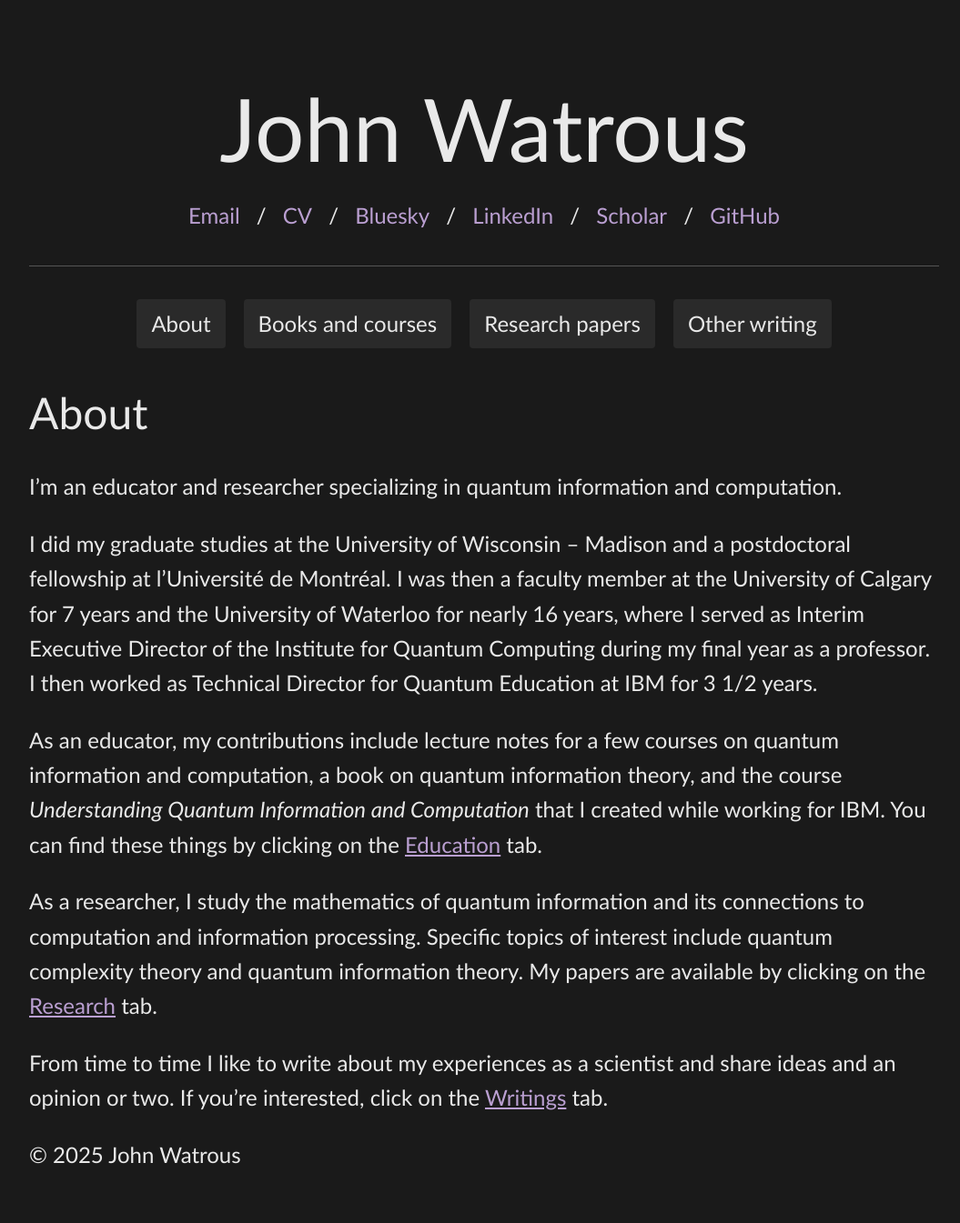
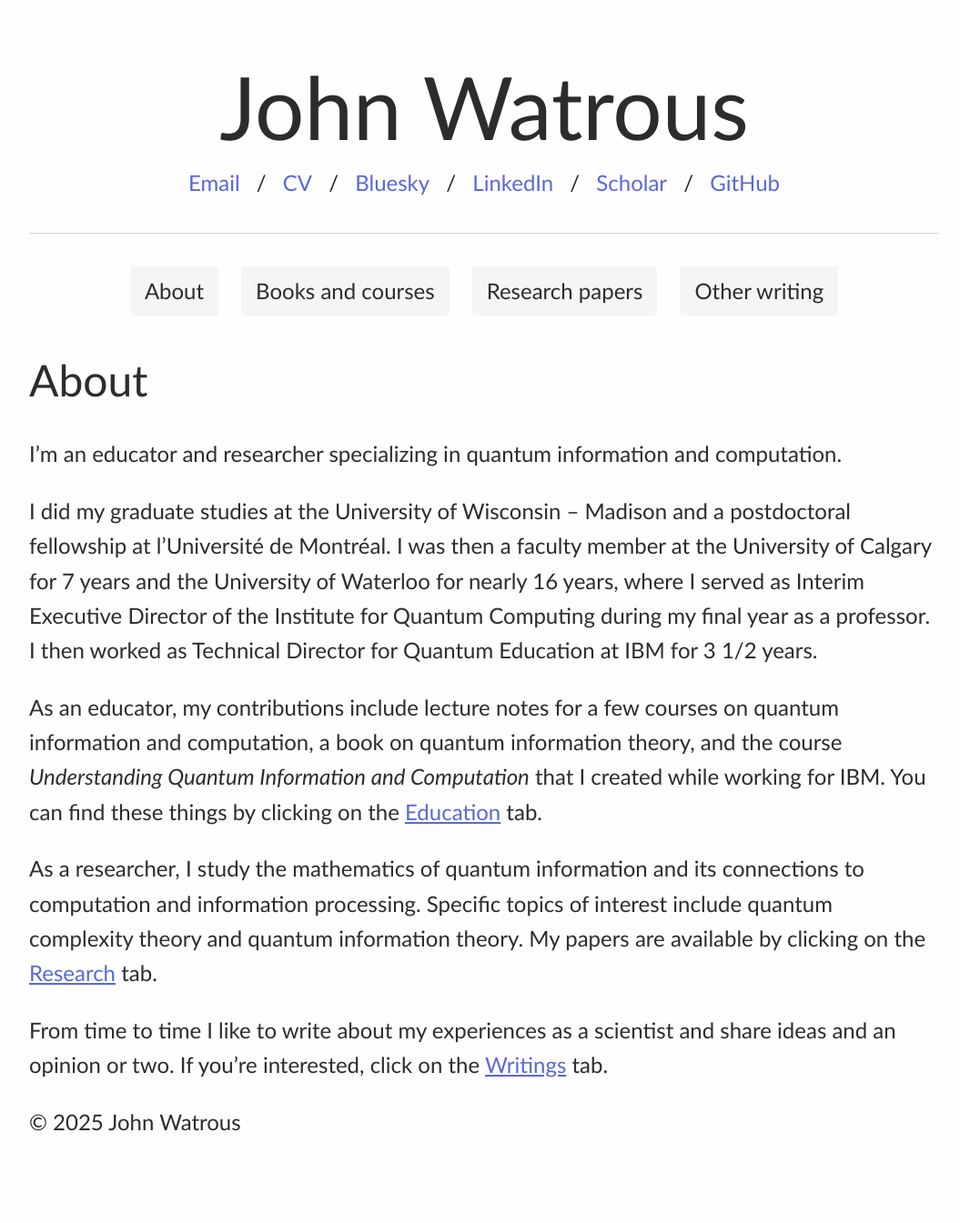
Before and after one commit to jhwatrous/jhwatrous.github.io, a Jekyll site: the page built from index.md, in a window 1280 px wide. Shown: the whole page at 91% size, without its empty margins (108-1163 px from the left). Built offline with Jekyll 4.4.1, drawn with Linux system fonts in a browser that asks for light colours; after the commit the page ends 1309 px from its top, so only the background shows below that.

Commit message:
Revising...

```diff
--- a/assets/css/simple-dark.css
+++ b/assets/css/simple-dark.css
@@ -1,5 +1,7 @@
 /* Simple dark mode website CSS */
 
+
+/*
 :root {
     --bg-primary: #1a1a1a;
     --bg-secondary: #2a2a2a;
@@ -7,6 +9,16 @@
     --text-secondary: #cccccc;
     --accent-primary: #ba9fd1;
     --border-color: #555;
+}
+*/
+
+:root {
+    --bg-primary: #fefefe;
+    --bg-secondary: #f5f5f5;
+    --text-primary: #2c2c2c;
+    --text-secondary: #666666;
+    --accent-primary: #5a67d8;
+    --border-color: #d1d5db;
 }
 
 body {
@@ -33,7 +45,7 @@ h1, h2, h3 {
 
 header h1 {
     text-align: center;
-    margin-top: 0.5em;
+    margin-top: 0.25em;
     margin-bottom: 0;
     font-size: 4em;
     line-height: 1.1;
@@ -42,7 +54,7 @@ header h1 {
 .header-links {
     text-align: center;
     margin-bottom: 1em;
-    margin-top: 1em;
+    margin-top: 0.5em;
 }
 
 .header-links a {
@@ -58,7 +70,7 @@ header nav {
     display: flex;
     justify-content: center;
     flex-wrap: wrap;
-    gap: 20px;
+    gap: 25px;
 }
 
 header nav a {
```
